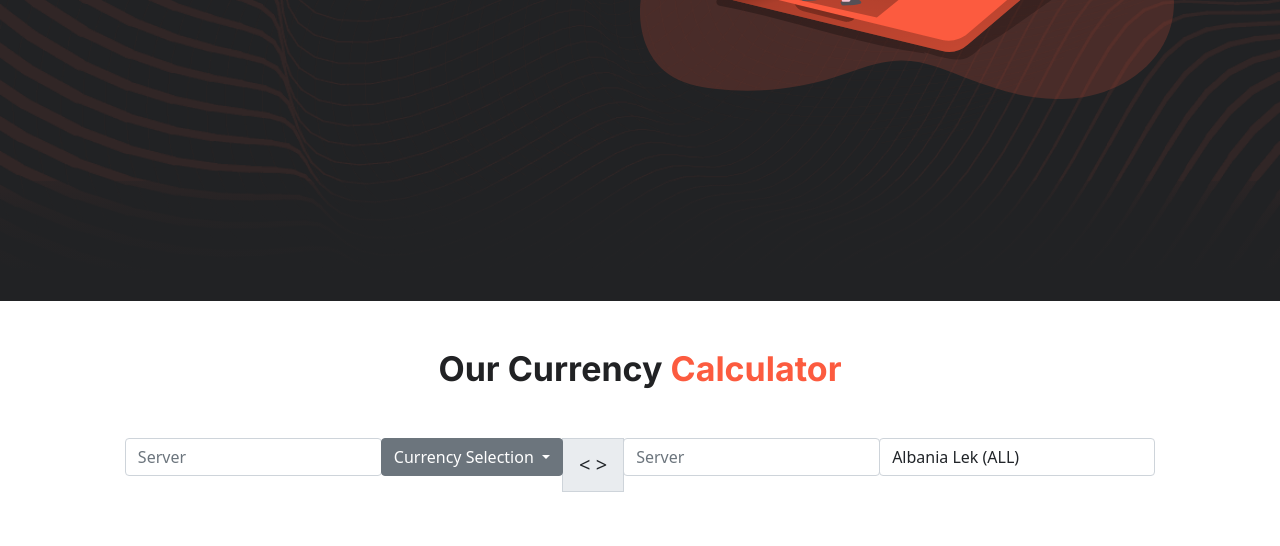
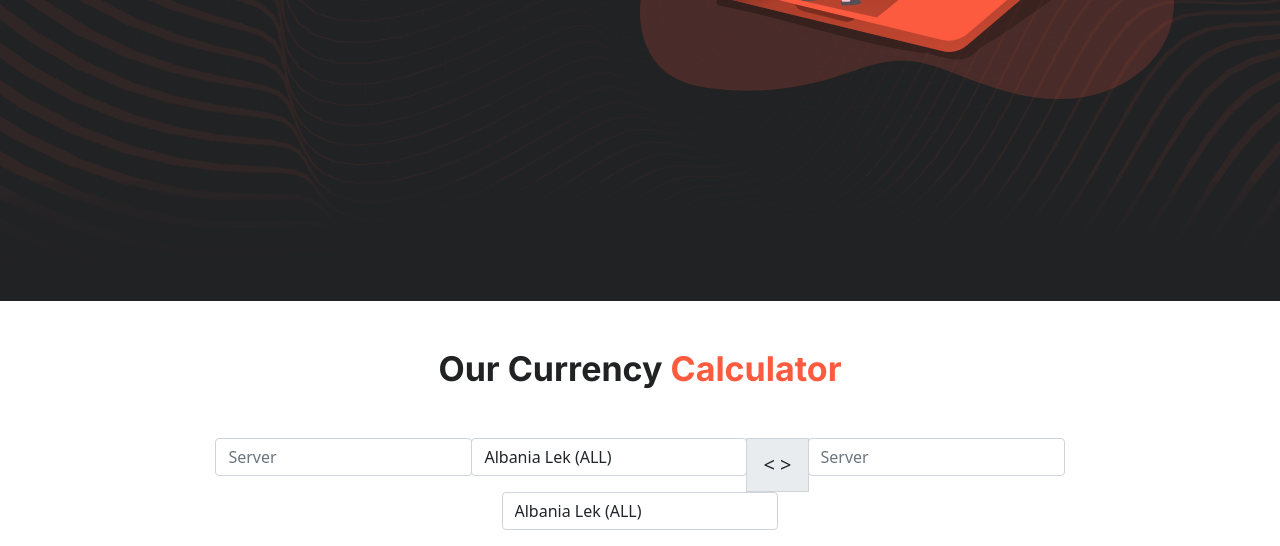
Before and after one commit to Jriera/currency_converter, a website: page index.html in a window 1280 px wide. Shown: the part 499-1045 px from the top of the page. Before the commit the page ends 1007 px from the top, so only its background shows below. Drawn offline with nearby package versions, Linux system fonts and the light colour scheme; no server answers.

Commit message:
fix: remove button for dropdowns

```diff
--- a/index.html
+++ b/index.html
@@ -76,10 +76,7 @@
             <p class="last-rate"></p>
         </div>
         <div class="dropdown">
-            <button class="btn btn-secondary dropdown-toggle" type="button" id="dropdownMenuButton1" data-bs-toggle="dropdown" aria-expanded="false">
-              Currency Selection
-            </button>
-            <ul class="dropdown-menu" aria-labelledby="dropdownMenuButton1">
+            <select class="dropdown-menu-second form-control" >
                 <option class='dropdown-item'value="ALL">Albania Lek (ALL)</option>
                 <option class='dropdown-item'value="AOA">Angola Kwanza (AOA)</option>
                 <option class='dropdown-item'value="ARS">Argentina Peso (ARS)</option>
@@ -129,7 +126,7 @@
                 <option class='dropdown-item'value="TRY">Turkey New Lira (TRY)</option>
                 <option class='dropdown-item'value="AED">United Arab Emirates Dirha (AED)</option>
                 <option class='dropdown-item'value="USD">USD</option>
-            </ul>
+            </select>
           </div>
         <span class="input-group-text">< ></span>
         <div>
```
